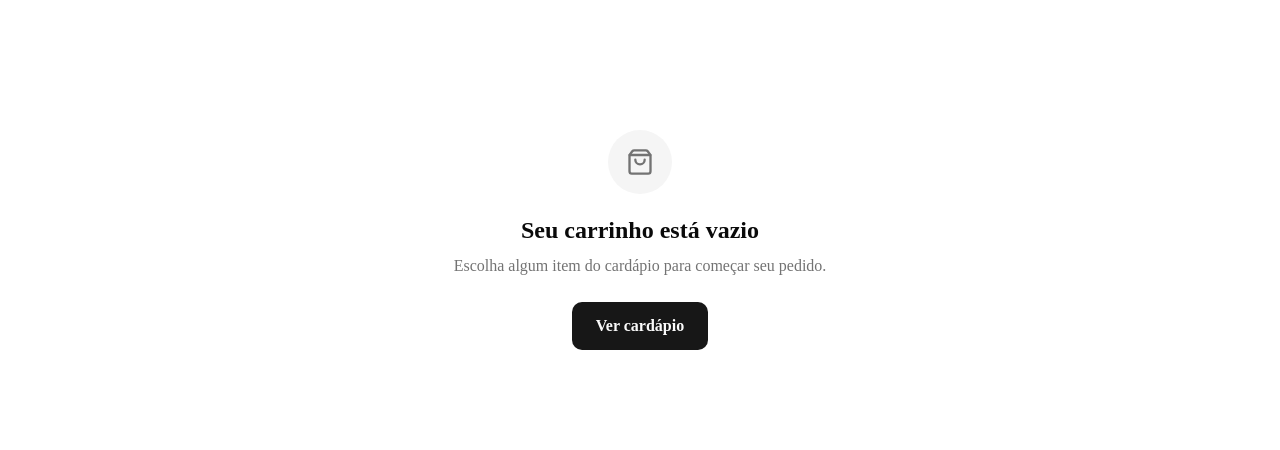
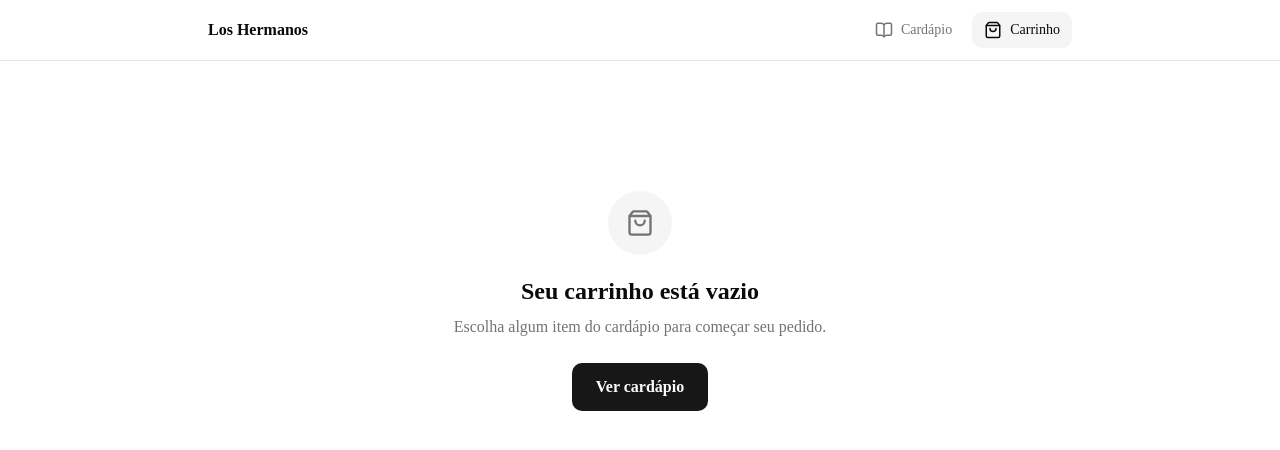
Before and after one commit to matheusffs96/app-delivery, a Next.js app: page /carrinho in a window 1280 px wide. Shown: the top 450 px of the page. Built offline with nearby package versions, Linux system fonts and the light colour scheme.

Commit message:
feat: add customer navigation and mobile action spacing

```diff
--- a/app/(customer)/carrinho/page.tsx
+++ b/app/(customer)/carrinho/page.tsx
@@ -189,7 +189,7 @@ export default function CartPage() {
                 </p>
             </section>
 
-            <div className="bg-background sticky bottom-0 z-10 mt-6 border-t py-4">
+            <div className="bg-background sticky bottom-16 z-10 mt-6 border-t py-4 sm:bottom-0">
                 <Link
                     href="/checkout"
                     className="bg-primary text-primary-foreground flex min-h-14 w-full items-center justify-between gap-3 rounded-lg px-5 font-semibold transition-opacity hover:opacity-90"
--- a/app/(customer)/checkout/page.tsx
+++ b/app/(customer)/checkout/page.tsx
@@ -1722,14 +1722,6 @@ export default function CheckoutPage() {
                 ))}
             </section>
 
-            {/* <section className="mt-8 rounded-xl border p-4">
-                <div className="flex items-center justify-between">
-                    <span>Subtotal</span>
-
-                    <strong className="text-lg">{formatCurrency(checkout.subtotal)}</strong>
-                </div>
-            </section> */}
-
             <section className="mt-8 space-y-3 rounded-xl border p-4">
                 <div className="flex items-center justify-between">
                     <span>Subtotal</span>
@@ -1768,7 +1760,7 @@ export default function CheckoutPage() {
                 </div>
             )}
 
-            <div className="bg-background sticky bottom-0 mt-8 border-t py-4">
+            <div className="bg-background sticky bottom-16 z-10 mt-8 border-t py-4 sm:bottom-0">
                 <button
                     type="button"
                     onClick={handleContinue}
--- a/app/(customer)/layout.tsx
+++ b/app/(customer)/layout.tsx
@@ -1,3 +1,11 @@
+import { CustomerNavigation } from "@/components/customer/customer-navigation";
+
 export default function CustomerLayout({ children }: { children: React.ReactNode }) {
-    return <div>{children}</div>;
+    return (
+        <div className="min-h-screen">
+            <CustomerNavigation />
+
+            <div className="pb-20 sm:pb-0">{children}</div>
+        </div>
+    );
 }
--- /dev/null
+++ b/components/customer/customer-navigation.tsx
@@ -0,0 +1,118 @@
+"use client";
+
+import Link from "next/link";
+import { usePathname } from "next/navigation";
+import { BookOpen, ShoppingBag } from "lucide-react";
+import { useSyncExternalStore } from "react";
+
+import { useCartStore } from "@/stores/cart-store";
+
+function subscribe(onStoreChange: () => void) {
+    return useCartStore.persist.onFinishHydration(onStoreChange);
+}
+
+export function CustomerNavigation() {
+    const pathname = usePathname();
+
+    const hydrated = useSyncExternalStore(
+        subscribe,
+        () => useCartStore.persist.hasHydrated(),
+        () => false
+    );
+
+    const items = useCartStore((state) => state.items);
+
+    const quantity = hydrated ? items.reduce((total, item) => total + item.quantity, 0) : 0;
+
+    const links = [
+        {
+            href: "/",
+            label: "Cardápio",
+            icon: BookOpen,
+            active: pathname === "/" || pathname.startsWith("/produto/"),
+        },
+        {
+            href: "/carrinho",
+            label: "Carrinho",
+            icon: ShoppingBag,
+            active: pathname === "/carrinho",
+        },
+    ];
+
+    return (
+        <>
+            <nav
+                aria-label="Navegação principal"
+                className="bg-background hidden border-b sm:block"
+            >
+                <div className="mx-auto flex max-w-4xl items-center justify-between px-4 py-3">
+                    <Link href="/" className="font-bold">
+                        Los Hermanos
+                    </Link>
+
+                    <div className="flex items-center gap-2">
+                        {links.map((link) => {
+                            const Icon = link.icon;
+
+                            return (
+                                <Link
+                                    key={link.href}
+                                    href={link.href}
+                                    aria-current={link.active ? "page" : undefined}
+                                    className={`flex items-center gap-2 rounded-lg px-3 py-2 text-sm font-medium ${
+                                        link.active
+                                            ? "bg-muted text-foreground"
+                                            : "text-muted-foreground hover:bg-muted"
+                                    }`}
+                                >
+                                    <Icon size={18} />
+                                    {link.label}
+
+                                    {link.href === "/carrinho" && quantity > 0 && (
+                                        <span className="bg-primary text-primary-foreground rounded-full px-2 py-0.5 text-xs">
+                                            {quantity}
+                                        </span>
+                                    )}
+                                </Link>
+                            );
+                        })}
+                    </div>
+                </div>
+            </nav>
+
+            <nav
+                aria-label="Navegação inferior"
+                className="bg-background fixed inset-x-0 bottom-0 z-50 border-t pb-[env(safe-area-inset-bottom)] sm:hidden"
+            >
+                <div className="grid grid-cols-2">
+                    {links.map((link) => {
+                        const Icon = link.icon;
+
+                        return (
+                            <Link
+                                key={link.href}
+                                href={link.href}
+                                aria-current={link.active ? "page" : undefined}
+                                className={`flex min-h-16 flex-col items-center justify-center gap-1 text-xs font-medium ${
+                                    link.active ? "text-foreground" : "text-muted-foreground"
+                                }`}
+                            >
+                                <span className="relative">
+                                    <Icon size={21} />
+
+                                    {link.href === "/carrinho" && quantity > 0 && (
+                                        <span className="bg-primary text-primary-foreground absolute -top-2 -right-4 flex min-h-5 min-w-5 items-center justify-center rounded-full px-1 text-[10px]">
+                                            {quantity}
+                                        </span>
+                                    )}
+                                </span>
+
+                                {link.label}
+                            </Link>
+                        );
+                    })}
+                </div>
+            </nav>
+        </>
+    );
+}
--- a/components/customer/product-configurator.tsx
+++ b/components/customer/product-configurator.tsx
@@ -788,7 +788,7 @@ export function ProductConfigurator({
                 </div>
             )}
 
-            <div className="bg-background sticky bottom-0 space-y-2 border-t py-4">
+            <div className="bg-background sticky bottom-16 z-10 space-y-2 border-t py-4 sm:bottom-0">
                 <button
                     type="button"
                     onClick={handleSubmit}
```
